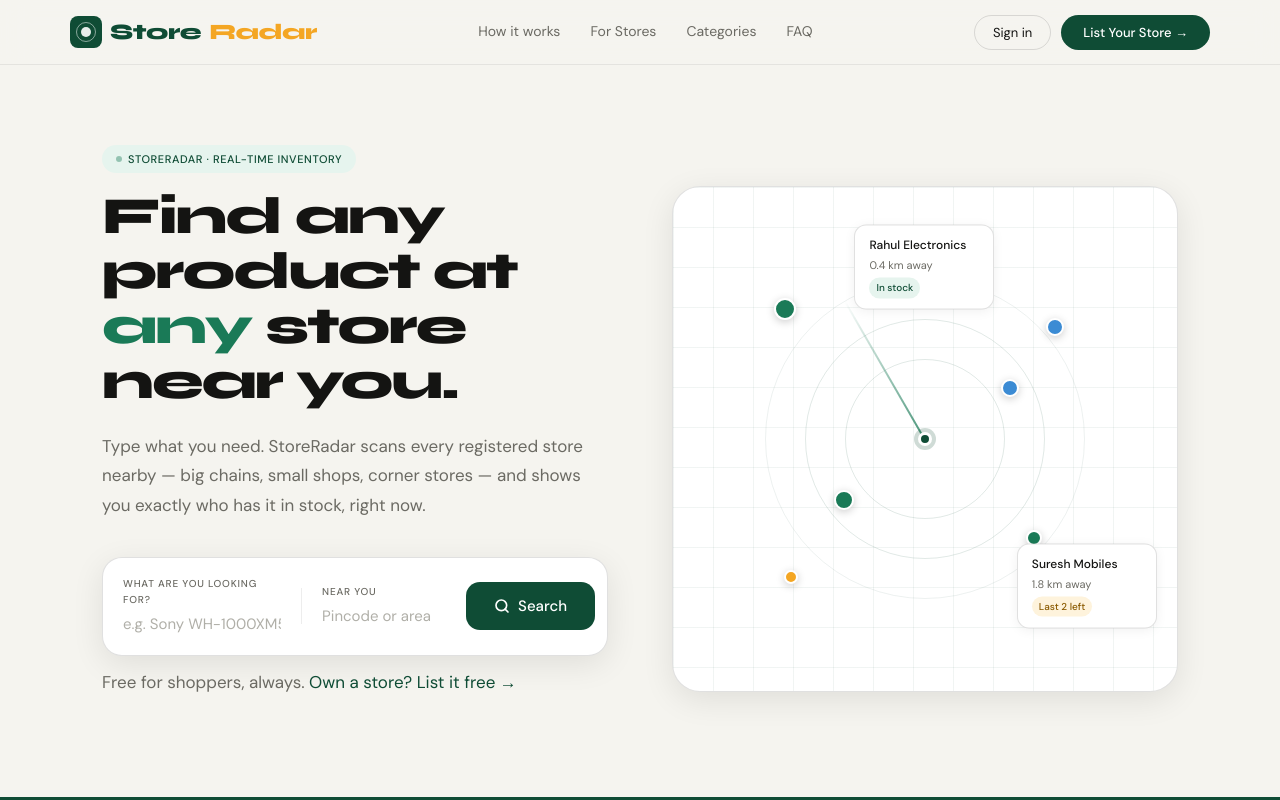
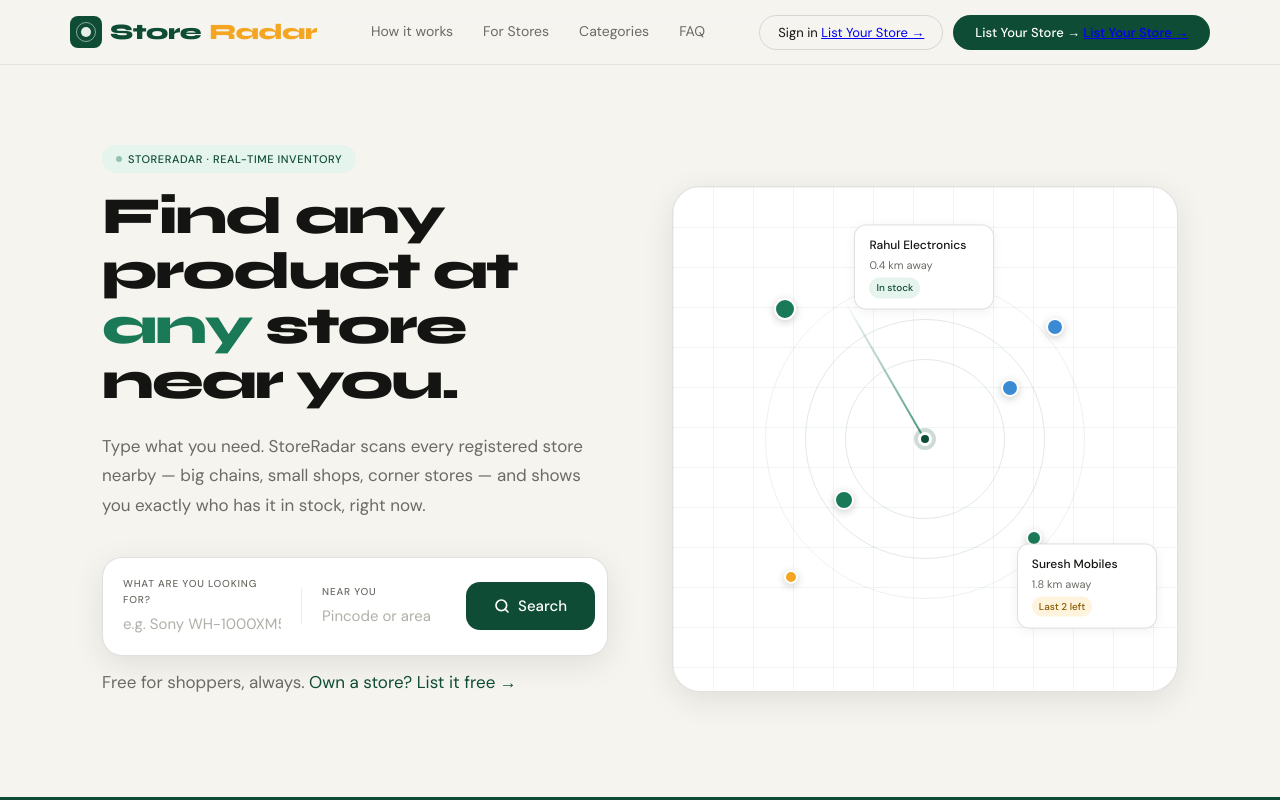
Before and after one commit to hiteshsh12/Storeradar, a website: page frontend/index.html in a window 1280 px wide. Shown: the top 800 px of the page. Drawn offline with Linux system fonts and the light colour scheme.

Commit message:
final frontend update

```diff
--- a/frontend/index.html
+++ b/frontend/index.html
@@ -439,8 +439,12 @@
       <a href="#faq">FAQ</a>
     </div>
     <div class="nav-actions">
-      <button class="btn-ghost">Sign in</button>
-      <button class="btn-primary">List Your Store →</button>
+      <button class="btn-ghost">Sign in
+        <a href="dashboard.html" class="nav-btn">List Your Store →</a>
+      </button>
+      <button class="btn-primary">List Your Store →
+        <a href="dashboard.html" class="nav-btn">List Your Store →</a>
+      </button>
     </div>
   </div>
 </nav>
@@ -870,7 +874,7 @@
 //  StoreRadar — Backend API Integration
 //  Change API_BASE to your deployed backend URL when going live
 // ═══════════════════════════════════════════════════════════════
-const API_BASE = 'storeradar-production.up.railway.app';
+const API_BASE ='https://storeradar-production.up.railway.app/api';
 
 // ── Token helpers ────────────────────────────────────────────
 const getToken = () => localStorage.getItem('sr_token');
```
